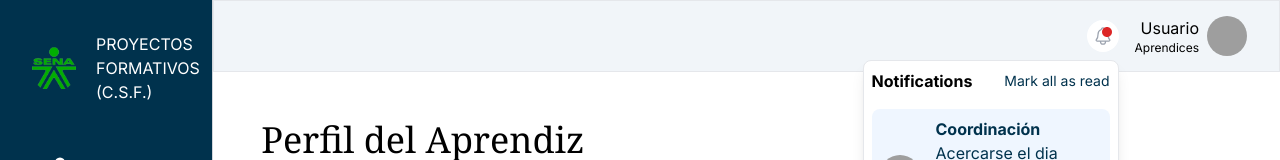
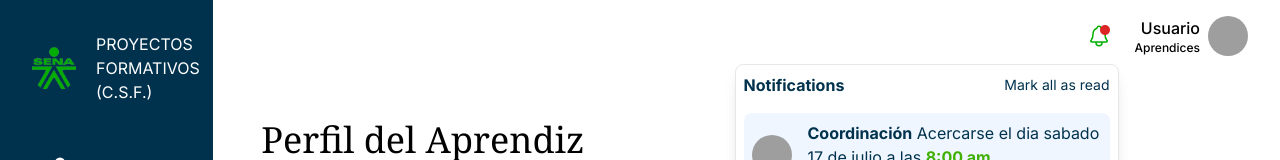
Before and after one commit to BryanFS52/Aquiles, a Next.js app in the folder frontend/: page /perfil in a window 1280 px wide. Both pictures are taken after a click on the item 1102 px from the left and 36 px from the top of the page. Shown: the top 160 px of the page. Built offline with nearby package versions, Linux system fonts and the light colour scheme; grey boxes are pictures that could not be loaded; what tailwind-animation-delay would draw is missing.

Commit message:
Actualizacion para el nuevo QR en el modal de asistencia con endpoint, Modificaciones en el Header y Sidebar

```diff
--- a/frontend/app/components/Modals/modalQR.js
+++ b/frontend/app/components/Modals/modalQR.js
@@ -1,17 +1,29 @@
-// ModalQR.js
-
 "use client";
 import React, { useState, useEffect } from 'react';
+import qrCodeService from '../../services/QRService'; // Importa el servicio
 import { BsQrCode } from "react-icons/bs";
 import { useRouter } from 'next/navigation'; // Importa useRouter de next/navigation
 
 const ModalQR = ({ isOpen, onClose }) => {
   const [showNextModal, setShowNextModal] = useState(false);
   const [timer, setTimer] = useState(900); // Duración del QR en segundos
+  const [qrCodeImage, setQrCodeImage] = useState(null); // Para almacenar la imagen del QR
   const router = useRouter(); // Hook para redireccionar
 
   useEffect(() => {
     if (!isOpen) return;
+
+    // Generar el QR al abrir el modal
+    const fetchQRCode = async () => {
+      try {
+        const qrCode = await qrCodeService.generateQRCode('Texto de ejemplo para el QR');
+        setQrCodeImage(qrCode);
+      } catch (error) {
+        console.error("Error generating QR code:", error);
+      }
+    };
+
+    fetchQRCode();
 
     const interval = setInterval(() => {
       setTimer(prev => {
@@ -24,12 +36,11 @@ const ModalQR = ({ isOpen, onClose }) => {
       });
     }, 1000);
 
-    return () => clearInterval(interval); // Limpia el intervalo al desmontar el componente
+    return () => clearInterval(interval);
   }, [isOpen, router]);
 
   const handleNext = () => {
-    // Redirige al hacer clic en "Finalizar"
-    router.push('/aprendicelist');
+    router.push('/aprendicelist'); // Redirige al hacer clic en "Finalizar"
   };
 
   const handleClose = () => {
@@ -46,7 +57,7 @@ const ModalQR = ({ isOpen, onClose }) => {
       const secs = seconds % 60;
       return `${String(minutes).padStart(2, '0')}:${String(secs).padStart(2, '0')} Min`;
     } else {
-      return `00:${String(seconds).padStart(2, '0')} Seg`
+      return `00:${String(seconds).padStart(2, '0')} Seg`;
     }
   }
 
@@ -60,21 +71,22 @@ const ModalQR = ({ isOpen, onClose }) => {
           </div><br/><br/>
           <div className='flex justify-start'>
             <div className='w-72 h-56'>
-              <BsQrCode className='w-60 h-60 ml-6' />
+              {qrCodeImage ? (
+                <img src={qrCodeImage} alt="QR Code" className='w-70 h-70 ml-0 ' />
+              ) : (
+                <BsQrCode className='w-60 h-60 ml-6' />
+              )}
             </div>
           </div>
           <div className='flex ml-80 absolute inset-x-0 top-36'>
             <span className='text-2xl font-medium font-inter'>Duración del QR</span>
           </div>
-
-
           <div className="flex absolute inset-x-0 top-48 ml-80">
             <input className="rounded-md border-gray-300 border-2 pl-8 w-40 h-10" />
             <span className="absolute inset-y-0 left-9 flex items-center pr-3 text-black font-inter text-xl">
-             {formatTime(timer)}
+              {formatTime(timer)}
             </span>
           </div>
-
           <div className='flex justify-end mt-20'>
             <button
               className='hover:bg-red-600 rounded-md transition-colors bg-red-600 px-4 py-2 border text-white text-lg w-36 h-10 font-inter mr-60'
--- a/frontend/app/components/header.js
+++ b/frontend/app/components/header.js
@@ -90,15 +90,15 @@ export const Header = () => {
   };
 
   return (
-    <header className='h-[7vh] md:h-[9vh] mx-auto flex items-center justify-end px-5 lg:py-5 lg:px-4 border bg-slate-100'>
+    <header className='h-[7vh] md:h-[9vh] mx-auto flex items-center justify-end px-5 lg:py-5 lg:px-4  border-[#ffffff] bg-[#ffffff]'>
       <div className="relative">
         <ul>
           <li
-            className='h-8 w-8 flex items-center justify-center rounded-full bg-white hover:bg-gray-800'
+            className='h-10 w-10 flex items-center justify-center rounded-full bg-white hover:bg-[#00324d] transition-colors duration-300'
             onClick={toggleMenu}
           >
-            <a href="#" className='text-gray-400 text-xl relative'>
-              <IoNotificationsOutline />
+            <a href="#" className='text-gray-400 text-2xl relative'>
+              <IoNotificationsOutline className="text-[#01b001] transition-colors duration-300"/>
               {unreadCount > 0 && (
                 <RiCheckboxBlankCircleFill className="absolute top-0 right-0 text-red-600 h-3 w-3" />
               )}
@@ -106,11 +106,11 @@ export const Header = () => {
           </li>
         </ul>
         {isOpen && (
-          <div className="absolute right-0 mt-2 w-64 bg-white border border-gray-200 rounded-lg shadow-lg">
+          <div className="absolute right-0 mt-2 w-96 bg-white border border-gray-200 rounded-lg shadow-lg">
             <div className="flex justify-between items-center p-2">
-              <span className="font-bold">Notifications</span>
+              <span className="text-[#00324d] font-inter font-bold">Notifications</span>
               <button
-                className="text-[#00324d] hover:text-[#40b003] text-sm"
+                className="text-[#00324d] hover:text-[#40b003] text-sm font-inter"
                 onClick={markAllAsRead}
               >
                 Mark all as read
@@ -153,7 +153,7 @@ export const Header = () => {
         )}
       </div>
       <Link href='/perfil' className='flex items-center gap-2 py-3 px-4 hover:bg-gray-500 rounded-xl transition-colors'>
-        <div className="flex flex-col">
+        <div className="text-[#000000] font-inter font-medium flex flex-col">
           <span className="text-end">Usuario</span>
           <span className="text-xs">Aprendices</span>
         </div>
--- a/frontend/app/components/sidebar.js
+++ b/frontend/app/components/sidebar.js
@@ -25,7 +25,7 @@ export const Sidebar = () => {
     };
 
     return (
-        <div className={`xl:h-[100vh] overflow-y-scroll fixed xl:static bg-custom-blue w-[80%] md:w-[40%] lg:w-[30%] xl:w-auto border-r border-gray-300 h-full -left-full top-0 p-8 z-50 flex flex-col justify-between transition-all text-white ${showMenu ? "left-0" : "-left-full"}`}>
+        <div className={`xl:h-[100vh] overflow-y-scroll fixed xl:static bg-custom-blue w-[80%] md:w-[40%] lg:w-[30%] xl:w-auto border-r-0 border-gray-300 h-full -left-full top-0 p-8 z-50 flex flex-col justify-between transition-all text-white ${showMenu ? "left-0" : "-left-full"}`}>
             <div>
                 {/*LOGO*/}
                 <div className="flex items-center mb-10 space-x-5">
```
Also changed, not shown: frontend/app/services/QRService.js (added, +26 -0 lines), 1 other file (tests, documents, lock files or other folders).
